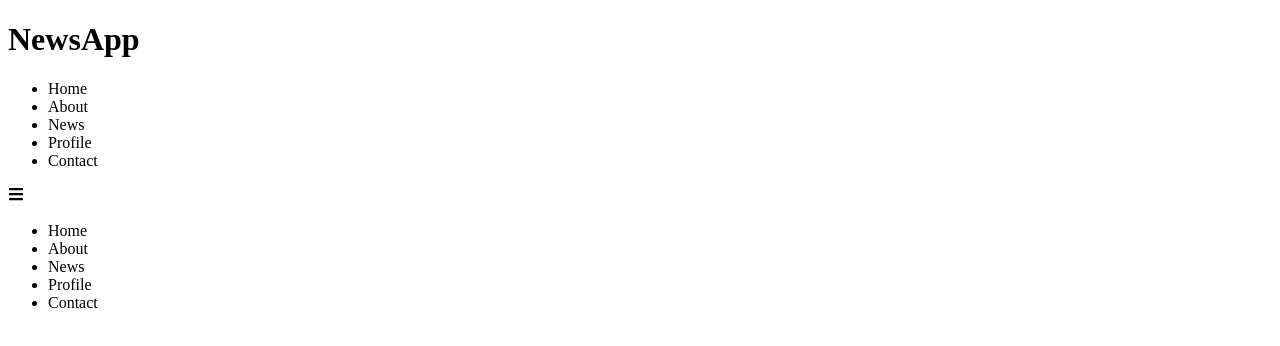
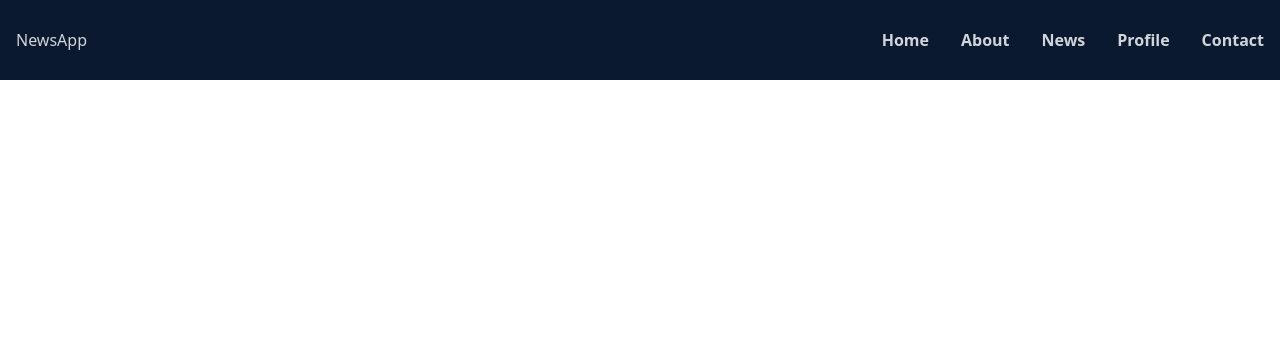
Before and after one commit to ItsFaizan/React_NewsApp, a React (Create React App) app: page / in a window 1280 px wide. Shown: the top 346 px of the page. Built offline with nearby package versions, Linux system fonts and the light colour scheme.

Commit message:
Components folder added along with TailwindCSS

```diff
--- a/package.json
+++ b/package.json
@@ -8,7 +8,9 @@
     "@testing-library/user-event": "^13.5.0",
     "react": "^18.2.0",
     "react-dom": "^18.2.0",
+    "react-icons": "^4.10.1",
     "react-scripts": "5.0.1",
+    "react-scroll": "^1.8.9",
     "web-vitals": "^2.1.4"
   },
   "scripts": {
@@ -34,5 +36,8 @@
       "last 1 firefox version",
       "last 1 safari version"
     ]
+  },
+  "devDependencies": {
+    "tailwindcss": "^3.3.3"
   }
 }
--- a/src/App.js
+++ b/src/App.js
@@ -1,4 +1,4 @@
-import { Navbar } from "./Navbar";
+import { Navbar } from "./components/Navbar";
 
 
 function App() {
--- /dev/null
+++ b/tailwind.config.js
@@ -0,0 +1,10 @@
+/** @type {import('tailwindcss').Config} */
+module.exports = {
+  content: [
+    "./src/**/*.{js,jsx,ts,tsx}",
+  ],
+  theme: {
+    extend: {},
+  },
+  plugins: [],
+}
```
Also changed, not shown: src/components/Navbar.js (renamed from src/Navbar.js), 1 other file (tests, documents, lock files or other folders).
